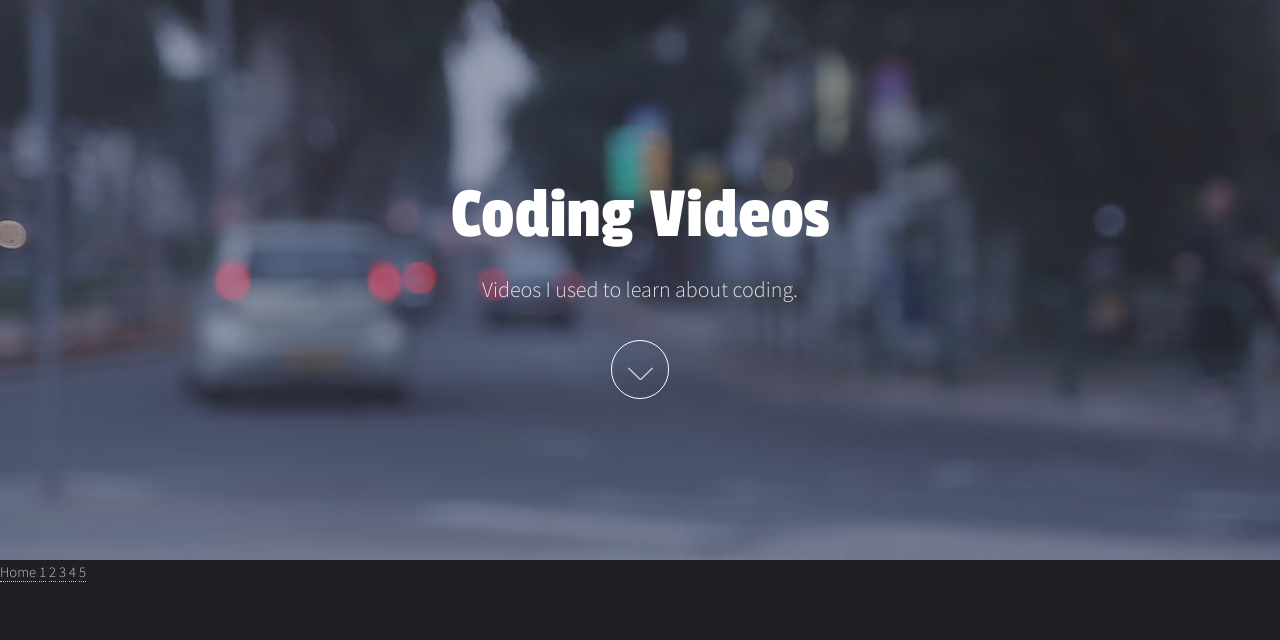
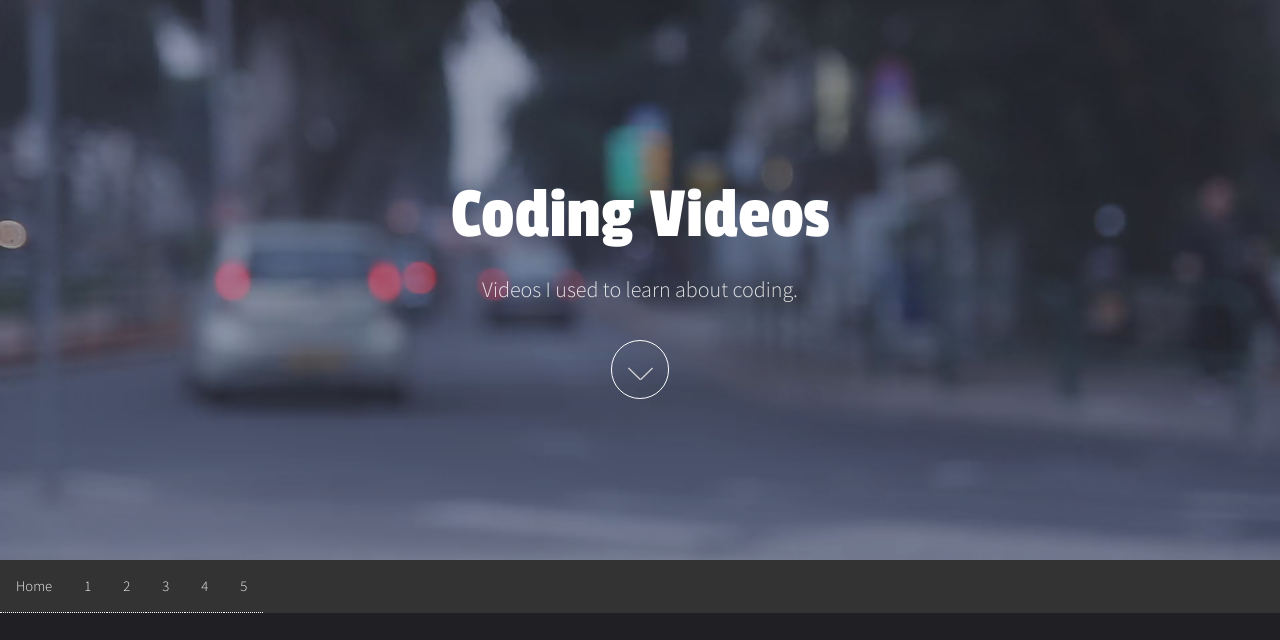
Before and after one commit to KarlShrouder/KarlShrouder.github.io, a plain HTML site: page index.html in a window 1280 px wide. Shown: the top 640 px of the page. Drawn offline with Linux system fonts and the light colour scheme; grey boxes are pictures that could not be loaded.

Commit message:
Update main.css
Adding CSS for Navbar

```diff
--- a/assets/css/main.css
+++ b/assets/css/main.css
@@ -1361,6 +1361,28 @@
 
 			}
 
+	/* Style the top navigation bar */
+	.topnav {
+	  overflow: hidden;
+	  background-color: #333;
+	}
+
+	/* Style the topnav links */
+	.topnav a {
+	  float: left;
+	  display: block;
+	  color: #f2f2f2;
+	  text-align: center;
+	  padding: 14px 16px;
+	  text-decoration: none;
+	}
+
+	/* Change color on hover */
+	.topnav a:hover {
+	  background-color: #ddd;
+	  color: black;
+	}
+
 /* Footer */
 
 	#footer {
```
